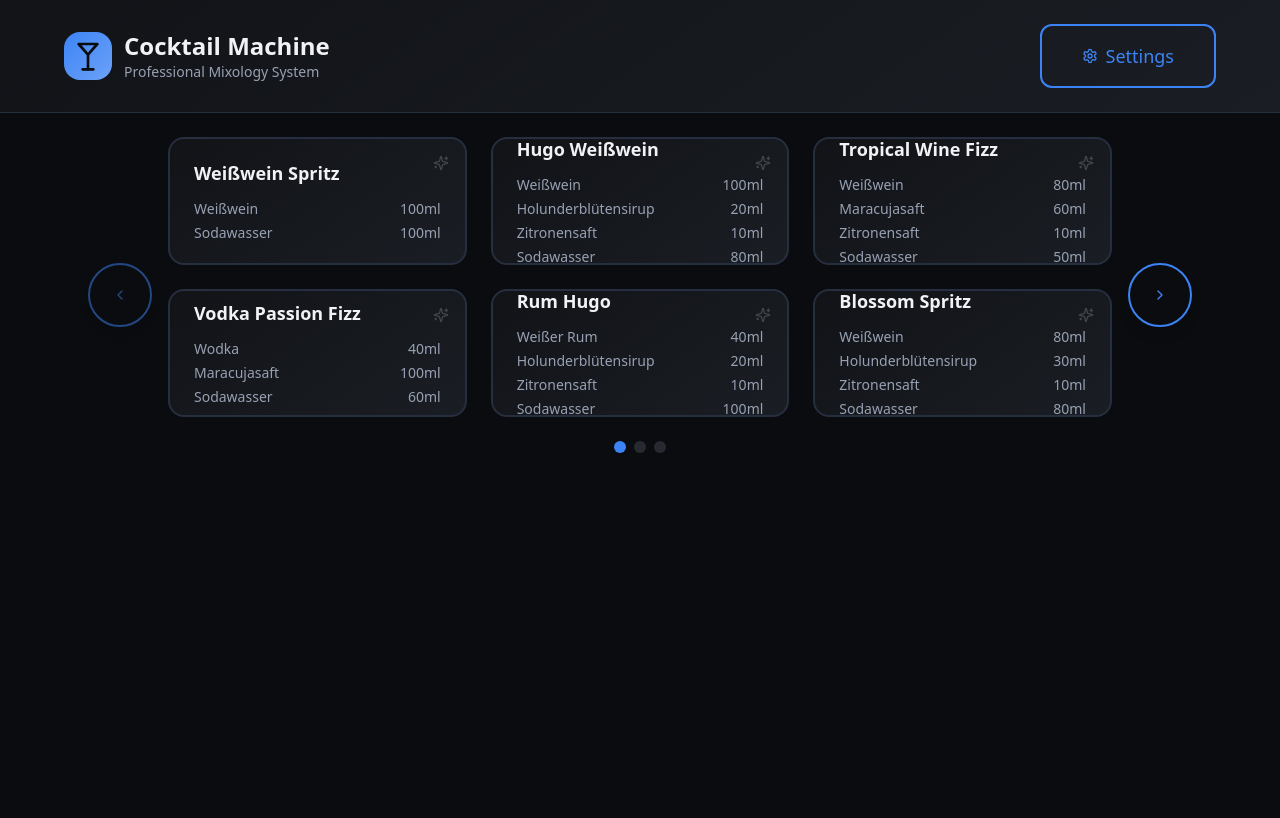
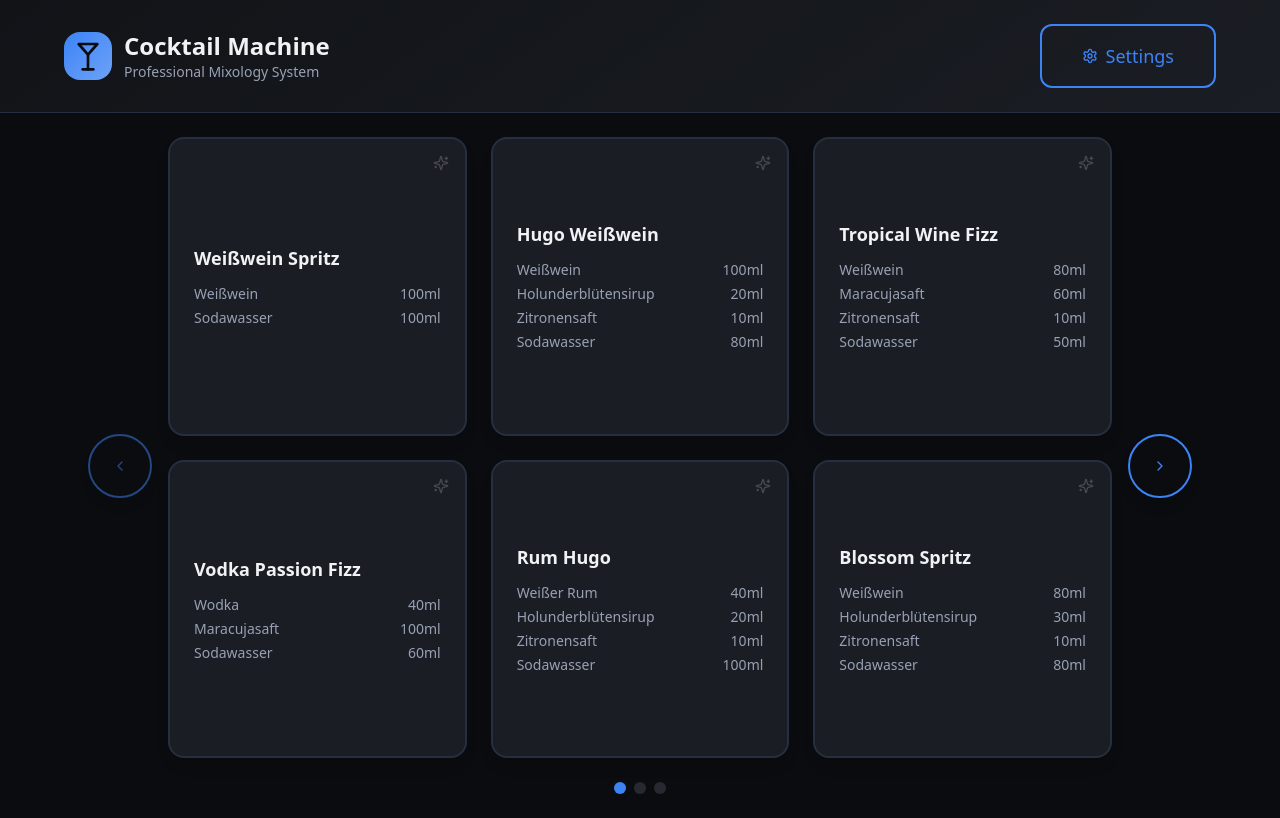
Before and after one commit to captFuture/potion-master-pi, a React (Vite) app: page / in a window 1280 px wide. Built offline with nearby package versions, Linux system fonts and the light colour scheme.

Commit message:
Improve contrast and card shape
Update UI to improve contrast and make cocktail cards square.

```diff
--- a/src/components/ui/button.tsx
+++ b/src/components/ui/button.tsx
@@ -15,10 +15,10 @@ const buttonVariants = cva(
         secondary: "bg-gradient-secondary text-secondary-foreground hover:shadow-button hover:scale-105 active:scale-95",
         ghost: "hover:bg-accent hover:text-accent-foreground",
         link: "text-primary underline-offset-4 hover:underline",
-        cocktail: "bg-gradient-surface border-2 border-card-border text-foreground hover:border-primary hover:shadow-glow hover:scale-105 active:scale-95 backdrop-blur-sm data-[theme=hogwarts]:hover:shadow-button data-[theme=hogwarts]:border-warning",
+        cocktail: "bg-card border-2 border-card-border text-card-foreground hover:border-primary hover:shadow-glow hover:scale-105 active:scale-95 backdrop-blur-sm shadow-lg",
         serving: "bg-warning text-warning-foreground animate-pulse-glow hover:bg-warning/90",
         success: "bg-success text-success-foreground hover:bg-success/90 hover:shadow-lg",
-        magical: "bg-gradient-primary border-2 border-warning text-primary-foreground hover:shadow-button hover:scale-105 active:scale-95 magical-sparkle animate-float",
+        magical: "bg-gradient-primary border-2 border-warning text-primary-foreground hover:shadow-button hover:scale-105 active:scale-95 magical-sparkle animate-float shadow-lg",
       },
       size: {
         default: "h-12 px-6 py-3",
@@ -26,7 +26,7 @@ const buttonVariants = cva(
         lg: "h-16 rounded-xl px-10 text-lg",
         xl: "h-20 rounded-2xl px-12 text-xl",
         icon: "h-12 w-12",
-        cocktail: "h-32 w-full p-6",
+        cocktail: "aspect-square w-full p-6",
       },
     },
     defaultVariants: {
--- a/src/index.css
+++ b/src/index.css
@@ -12,8 +12,8 @@
     --surface-elevated: 220 15% 12%;
     --foreground: 220 15% 95%;
 
-    --card: 220 15% 8%;
-    --card-foreground: 220 15% 95%;
+    --card: 220 15% 12%;
+    --card-foreground: 220 15% 98%;
     --card-border: 220 25% 20%;
 
     --popover: 220 15% 10%;
@@ -102,8 +102,8 @@
     --surface-elevated: 39 30% 16%;
     --foreground: 45 90% 88%;
 
-    --card: 39 25% 12%;
-    --card-foreground: 45 90% 88%;
+    --card: 39 25% 16%;
+    --card-foreground: 45 90% 95%;
     --card-border: 45 40% 25%;
 
     --primary: 45 90% 55%;  /* Golden */
```
